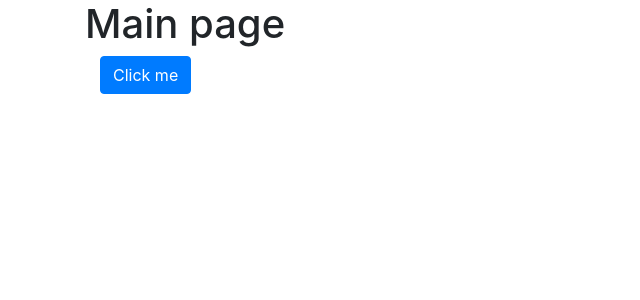
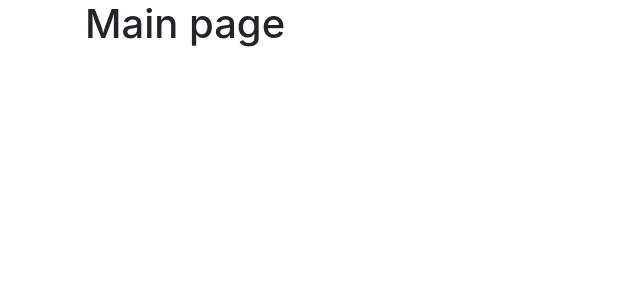
Before and after one commit to denbrown2003/reactredux, a React (Create React App) app: page / in a window 1280 px wide. Shown: the top 300 px of the page, without its empty margins (0-640 px from the left). Built offline with nearby package versions, Linux system fonts and the light colour scheme.

Commit message:
fix bug with double naming

```diff
--- a/src/components/panel/Panel.js
+++ b/src/components/panel/Panel.js
@@ -6,7 +6,7 @@ import { contextPanel } from '../../contexts/contextPanel'
 const Panel = () => {
 
     return(<Container>
-        <contextPanel.Provider value={}>
+        <contextPanel.Provider value={{}}>
 
 
 
--- a/src/contexts/contextPanel.js
+++ b/src/contexts/contextPanel.js
@@ -2,4 +2,4 @@ import React, { useContext, createContext } from 'react'
 
 export const contextPanel = createContext();
 
-export const contextPanel = () => {return useContext(contextPanel)}
+export const usePanel = () => {return useContext(contextPanel)}
--- a/src/pages/home/Home.js
+++ b/src/pages/home/Home.js
@@ -3,13 +3,14 @@ import { Container } from 'react-bootstrap'
 import AuthContainer from '../../components/forms/auth/AuthContainer'
 import SampleContainer from '../../components/loaders/samples/SampleContainer'
 import { Sample2 }from '../../components/loaders/sample2/Sample2'
+import Panel from '../../components/panel/Panel'
 
 export default function Home(){
     document.title = "Main page";
     return(
         <Container>
             <h1>Main page</h1>
-            <Sample2 />
+            <Panel />
         </Container>
     )
 }
```
